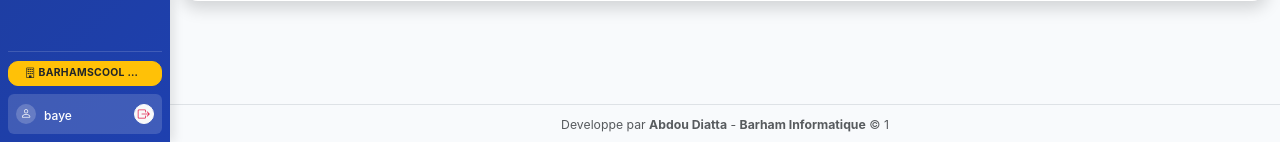
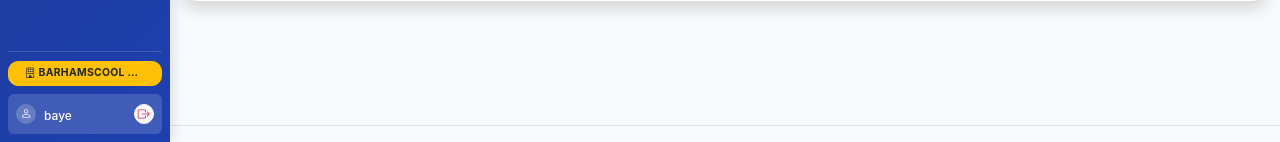
Before and after one commit to bartho1992/barham-school, a Flask app: page /admin in a window 1280 px wide. Shown: the part 658-800 px from the top of the page. Run offline with Flask 3, Linux system fonts and the light colour scheme; a user stored in the database is signed in.

Commit message:
Retirer le texte du footer

```diff
--- a/templates/base.html
+++ b/templates/base.html
@@ -140,7 +140,7 @@
             </div>
 
             <footer class="text-center text-muted py-2 mt-auto border-top small">
-                <small>Developpe par <strong>Abdou Diatta</strong> - <strong>Barham Informatique</strong> &copy; {{ current_annee }}</small>
+                <small></small>
             </footer>
         </main>
     </div>
```
